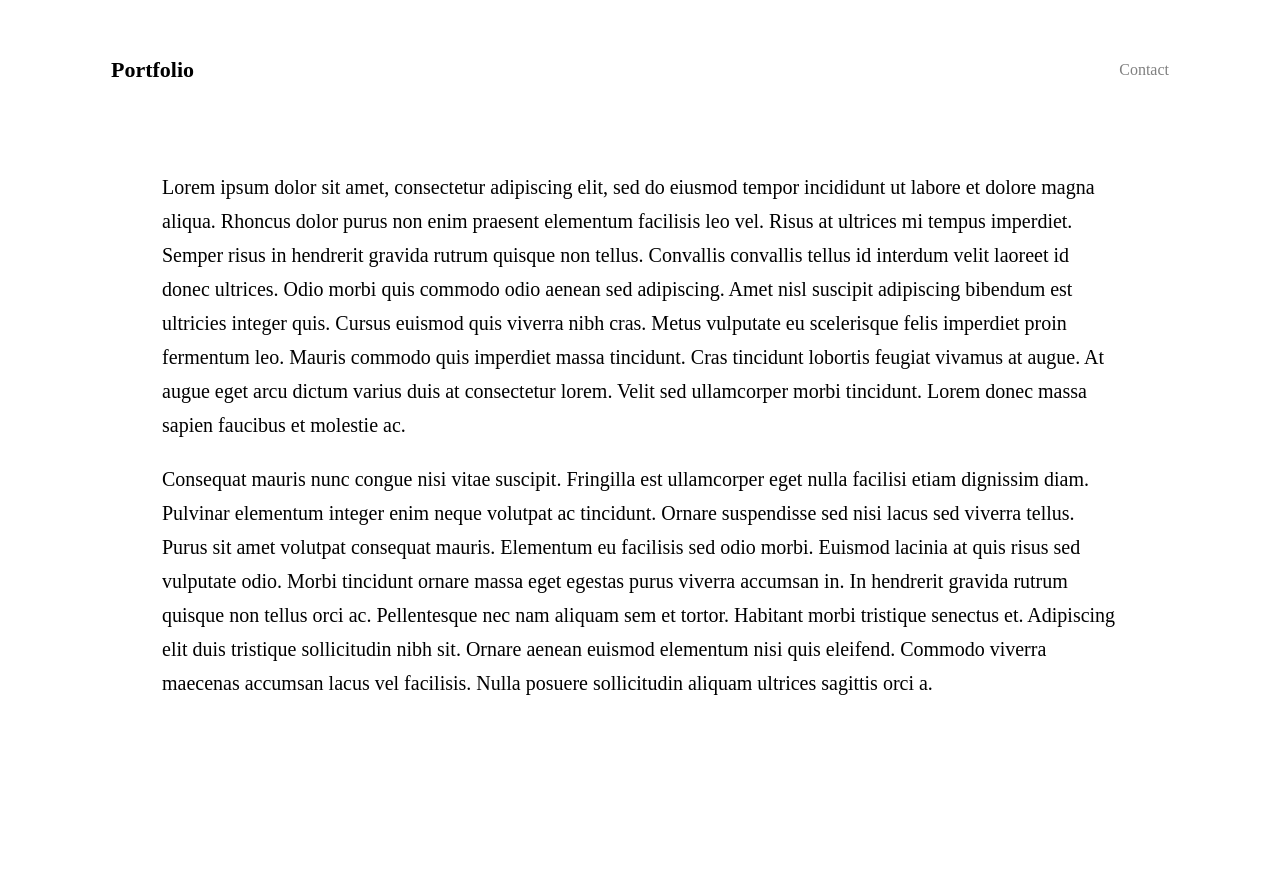
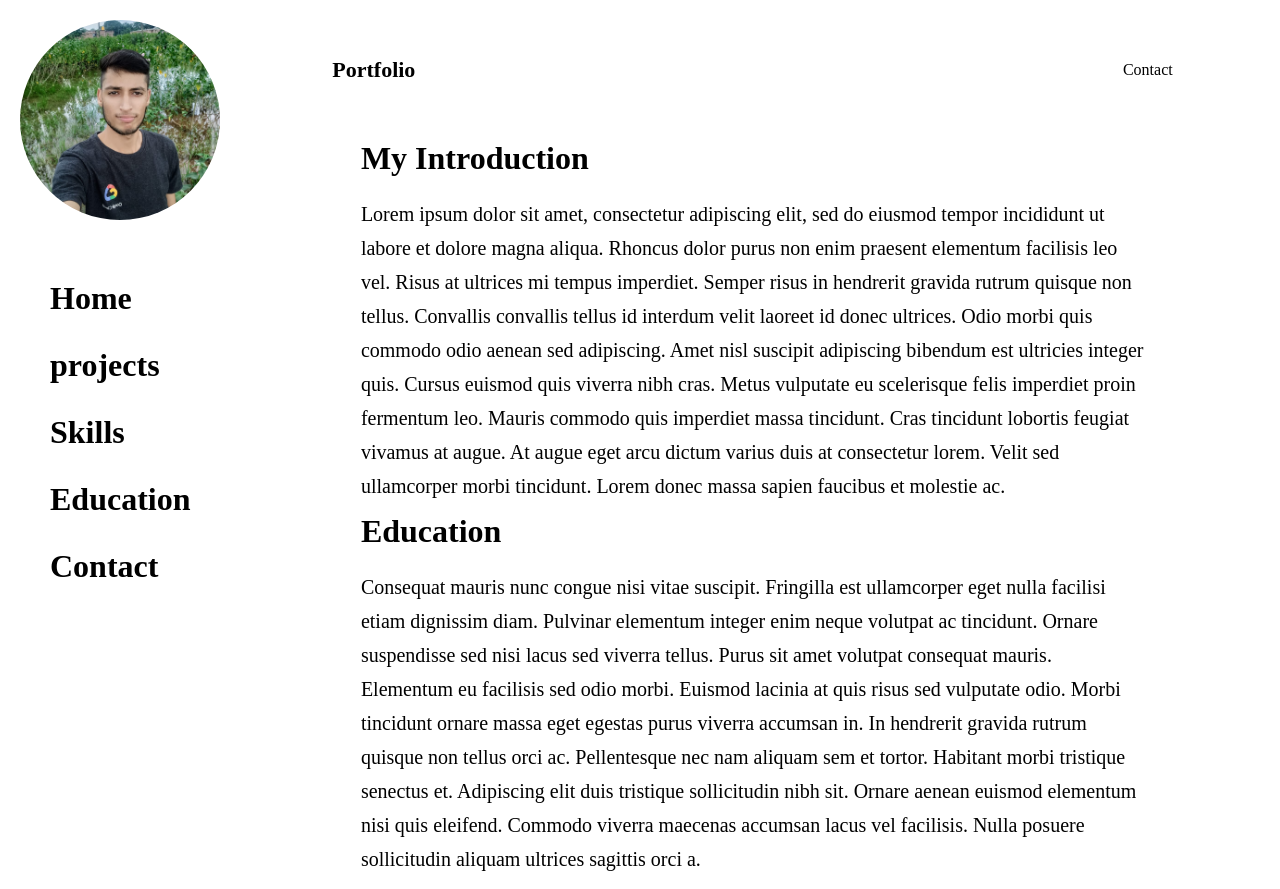
Before and after one commit to maaz619/portfolio, a Gatsby site: page / in a window 1280 px wide. Shown: the top 889 px of the page. Before the commit the page ends 800 px from the top, so only its background shows below. Built offline with nearby package versions, Linux system fonts and the light colour scheme; Gatsby itself is replaced by a stand-in of ours.

Commit message:
Added Menu and navigation panel

```diff
--- a/src/components/Content.jsx
+++ b/src/components/Content.jsx
@@ -8,44 +8,56 @@ const Content = ({ children }) => {
     fontWeight: "400",
     lineHeight: "1.7",
   }
+  const divStyle = { padding: "20px", width: "80%" }
   return (
     <div
       style={{
         display: "flex",
         justifyContent: "center",
-        padding: "30px",
+        padding: "10px",
       }}
     >
-      <div style={{ padding: "20px", width: "80%" }}>
+      <div style={divStyle}>
+        <div>
+          <h1 style={{ paddingLeft: "10px", paddingBottom: "10px" }}>
+            My Introduction
+          </h1>
           <p style={pTagStyle}>
             Lorem ipsum dolor sit amet, consectetur adipiscing elit, sed do
             eiusmod tempor incididunt ut labore et dolore magna aliqua. Rhoncus
             dolor purus non enim praesent elementum facilisis leo vel. Risus at
-          ultrices mi tempus imperdiet. Semper risus in hendrerit gravida rutrum
-          quisque non tellus. Convallis convallis tellus id interdum velit
-          laoreet id donec ultrices. Odio morbi quis commodo odio aenean sed
-          adipiscing. Amet nisl suscipit adipiscing bibendum est ultricies
+            ultrices mi tempus imperdiet. Semper risus in hendrerit gravida
+            rutrum quisque non tellus. Convallis convallis tellus id interdum
+            velit laoreet id donec ultrices. Odio morbi quis commodo odio aenean
+            sed adipiscing. Amet nisl suscipit adipiscing bibendum est ultricies
             integer quis. Cursus euismod quis viverra nibh cras. Metus vulputate
             eu scelerisque felis imperdiet proin fermentum leo. Mauris commodo
             quis imperdiet massa tincidunt. Cras tincidunt lobortis feugiat
-          vivamus at augue. At augue eget arcu dictum varius duis at consectetur
-          lorem. Velit sed ullamcorper morbi tincidunt. Lorem donec massa sapien
-          faucibus et molestie ac.
+            vivamus at augue. At augue eget arcu dictum varius duis at
+            consectetur lorem. Velit sed ullamcorper morbi tincidunt. Lorem
+            donec massa sapien faucibus et molestie ac.
           </p>
+        </div>
+        <div>
+          <h1 style={{ paddingLeft: "10px", paddingBottom: "10px" }}>
+            Education
+          </h1>
           <p style={pTagStyle}>
             Consequat mauris nunc congue nisi vitae suscipit. Fringilla est
             ullamcorper eget nulla facilisi etiam dignissim diam. Pulvinar
-          elementum integer enim neque volutpat ac tincidunt. Ornare suspendisse
-          sed nisi lacus sed viverra tellus. Purus sit amet volutpat consequat
-          mauris. Elementum eu facilisis sed odio morbi. Euismod lacinia at quis
-          risus sed vulputate odio. Morbi tincidunt ornare massa eget egestas
-          purus viverra accumsan in. In hendrerit gravida rutrum quisque non
-          tellus orci ac. Pellentesque nec nam aliquam sem et tortor. Habitant
-          morbi tristique senectus et. Adipiscing elit duis tristique
-          sollicitudin nibh sit. Ornare aenean euismod elementum nisi quis
-          eleifend. Commodo viverra maecenas accumsan lacus vel facilisis. Nulla
-          posuere sollicitudin aliquam ultrices sagittis orci a.
+            elementum integer enim neque volutpat ac tincidunt. Ornare
+            suspendisse sed nisi lacus sed viverra tellus. Purus sit amet
+            volutpat consequat mauris. Elementum eu facilisis sed odio morbi.
+            Euismod lacinia at quis risus sed vulputate odio. Morbi tincidunt
+            ornare massa eget egestas purus viverra accumsan in. In hendrerit
+            gravida rutrum quisque non tellus orci ac. Pellentesque nec nam
+            aliquam sem et tortor. Habitant morbi tristique senectus et.
+            Adipiscing elit duis tristique sollicitudin nibh sit. Ornare aenean
+            euismod elementum nisi quis eleifend. Commodo viverra maecenas
+            accumsan lacus vel facilisis. Nulla posuere sollicitudin aliquam
+            ultrices sagittis orci a.
           </p>
+        </div>
       </div>
     </div>
   )
--- /dev/null
+++ b/src/components/CustomDrawer.jsx
@@ -0,0 +1,37 @@
+import React from "react"
+import styled from "styled-components"
+import { Avatar } from "@material-ui/core"
+import myimage from "../images/image.jpg"
+
+const CustomContainer = styled.div``
+
+const DrawerNav = styled.div`
+  display: flex;
+  flex-direction: column;
+  padding: 20px;
+  margin-top: 20px;
+`
+
+const CustomDrawer = () => {
+  const navigation = ["Home", "projects", "Skills", "Education", "Contact"]
+  return (
+    <div style={{ height: "100%" }}>
+      <CustomContainer>
+        <Avatar
+          alt="Maaz Ahmed"
+          src={myimage}
+          style={{ height: "200px", width: "200px" }}
+        />
+      </CustomContainer>
+      <DrawerNav>
+        {navigation.map((nav, i) => (
+          <h1 key={i} style={{ padding: "10px", paddingTop: "20px" }}>
+            {nav}
+          </h1>
+        ))}
+      </DrawerNav>
+    </div>
+  )
+}
+
+export default CustomDrawer
--- a/src/components/Drawer.jsx
+++ b/src/components/Drawer.jsx
@@ -1,10 +1,10 @@
 import React from "react"
 import { Drawer } from "@material-ui/core"
 import styled from "styled-components"
-import { Home, GitHub } from "@material-ui/icons"
+import CustomDrawer from "../components/CustomDrawer"
 
 const MainDiv = styled.div`
-  width: 350px;
+  width: 300px;
 `
 const Profile = styled.div`
   height: 150px;
@@ -14,7 +14,15 @@ const Profile = styled.div`
   padding: 20px;
   background: purple;
 `
-
+const drawerStyle = {
+  top: "0",
+  height: "100vh",
+  zIndex: "1200",
+  position: "sticky",
+  display: "flex",
+  flexDirection: "column",
+  alignItems: "center",
+}
 const HeaderDrawer = props => {
   const h1style = {
     padding: "15px",
@@ -23,10 +31,9 @@ const HeaderDrawer = props => {
     alignItems: "center",
   }
   return (
-    <Drawer variant="persistent" anchor="left" open={props.onopen}>
+    <Drawer variant="temporary" anchor="left" open={props.isOpen}>
       <MainDiv>
-        <Profile>Avatar</Profile>
-        <button onClick={props.onclose}>Fold</button>
+        {/* <Profile>Avatar</Profile>
         <h2 style={h1style}>
           <Home style={{ paddingRight: "5px" }} />
           Home
@@ -38,7 +45,12 @@ const HeaderDrawer = props => {
         <h1 style={h1style}>Projects</h1>
         <h1 style={h1style}>Education</h1>
         <h1 style={h1style}>List</h1>
-        <h1 style={h1style}>List</h1>
+        <h1 style={h1style}>List</h1> */}
+        <div style={drawerStyle}>
+          <div style={{ padding: "20px" }}>
+            <CustomDrawer />
+          </div>
+        </div>
       </MainDiv>
     </Drawer>
   )
--- a/src/components/Header.jsx
+++ b/src/components/Header.jsx
@@ -18,19 +18,17 @@ const Headerlink = styled(Link)`
   padding: 15px;
 `
 
-const Header = () => {
+const Header = ({ setOpen }) => {
   const menu = {
     display: "flex",
     alignItems: "center",
     justifyContent: "space-between",
     width: "85%",
   }
-  // const handleClick = () => {
-  //   setOpen(true)
-  // }
-  // const handleClose = () => {
-  //   setOpen(false)
-  // }
+  const handleClick = () => {
+    setOpen(true)
+  }
+
   return (
     <HeaderContainer>
       <div style={menu}>
@@ -40,7 +38,7 @@ const Header = () => {
           </span>
         </Headerlink>
         <Headerlink to="/about">
-          <span style={{ color: "grey" }}>Contact</span>
+          <span style={{ color: "black" }}>Contact</span>
         </Headerlink>
       </div>
     </HeaderContainer>
--- a/src/pages/about.js
+++ b/src/pages/about.js
@@ -1,12 +1,13 @@
 import React from "react"
 import Header from "../components/Header"
 import { Link } from "gatsby"
-
+import CustomDrawer from "../components/CustomDrawer"
 const About = () => {
   return (
     <div>
       <div style={{ height: "30px" }}></div>
       <Header />
+      <CustomDrawer />
       <h1>About Page</h1>
       <Link to="/">GO Back</Link>
     </div>
--- a/src/pages/index.js
+++ b/src/pages/index.js
@@ -3,12 +3,46 @@ import Header from "../components/Header"
 import styled from "styled-components"
 import Content from "../components/Content"
 import { Helmet } from "react-helmet"
+import CustomDrawer from "../components/CustomDrawer"
+import HeaderDrawer from "../components/Drawer"
+import { connect } from "react-redux"
+import { setOpen } from "../store/action"
+import { Menu } from "@material-ui/icons"
 
 const Mainapp = styled.div`
   height: 100vh;
 `
+const Home = styled.div`
+  width: 100%;
+  display: flex;
+`
+const drawerStyle = {
+  top: "0",
+  height: "100vh",
+  zIndex: "1200",
+  position: "sticky",
+  display: "flex",
+  flexDirection: "column",
+  alignItems: "center",
+}
 
-const IndexPage = () => {
+const IndexPage = ({ setOpen, isOpen }) => {
+  const [currentWidth, setWidth] = React.useState(window.innerWidth)
+
+  React.useEffect(() => {
+    window.addEventListener("resize", () => setWidth(window.innerWidth))
+  }, [currentWidth])
+
+  const handleClick = () => {
+    setOpen(true)
+  }
+
+  const handleClose = () => {
+    setOpen(false)
+  }
+
+  console.log(currentWidth)
+
   return (
     <Mainapp>
       <Helmet>
@@ -16,10 +50,35 @@ const IndexPage = () => {
         <title>Portfolio</title>
         <link rel="icon"></link>
       </Helmet>
-      <div style={{ height: "30px" }}></div>
-      <Header />
-      <Content></Content>
+      <Home>
+        {currentWidth > 700 ? (
+          <div style={drawerStyle}>
+            <div style={{ padding: "20px" }}>
+              <CustomDrawer />
+            </div>
+          </div>
+        ) : (
+          <div onBlur={handleClose}>
+            <HeaderDrawer isOpen={isOpen} />
+          </div>
+        )}
+        <div style={currentWidth > 700 ? { width: "80%" } : { width: "100%" }}>
+          <div style={{ height: "30px" }}></div>
+          {currentWidth < 700 && (
+            <Menu style={{ marginLeft: "15px" }} onClick={handleClick}></Menu>
+          )}
+          <Header />
+          <Content />
+          <Content />
+        </div>
+      </Home>
     </Mainapp>
   )
 }
-export default IndexPage
+const mapStateToProps = (state, ownProps) => {
+  const { isOpen } = state.header
+  return {
+    isOpen,
+  }
+}
+export default connect(mapStateToProps, { setOpen })(IndexPage)
```
Also changed, not shown: src/images/image.jpg (added). Lines whose indentation alone changed are shown as unchanged.
